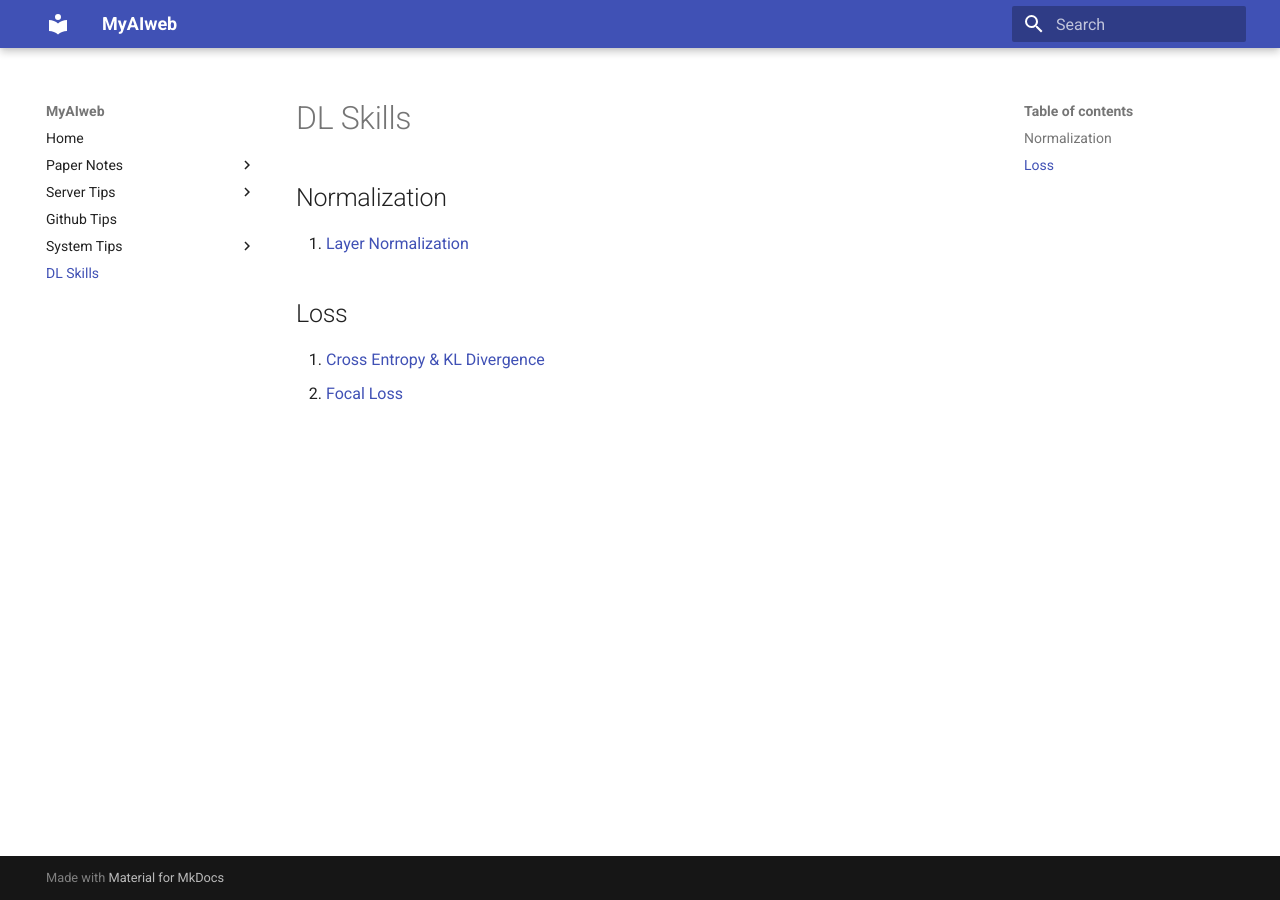
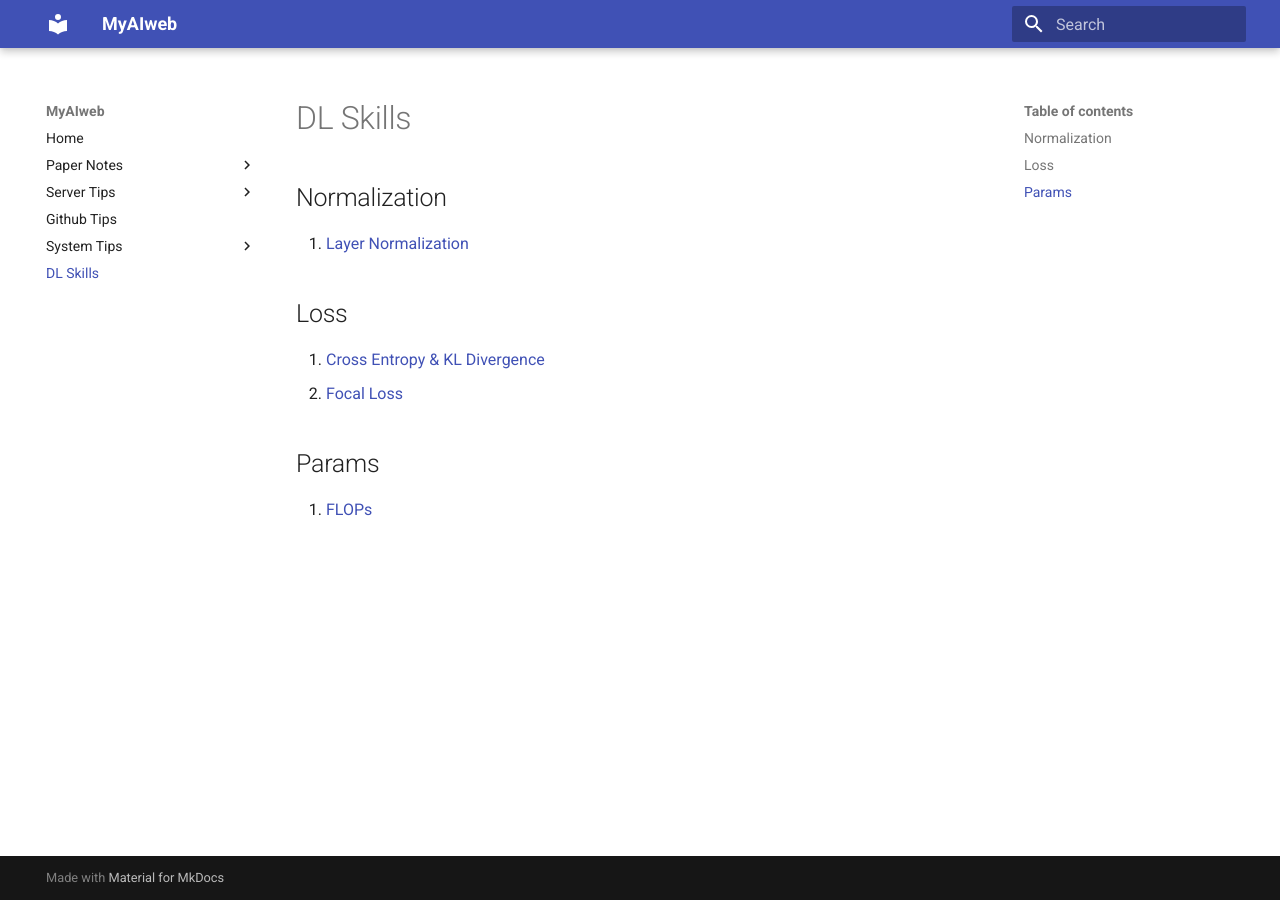
Before and after one commit to CSPaulia/MyAIweb, an MkDocs documentation site: the page built from docs/docs/DL_Skills/Skills.md, in a window 1280 px wide. Built offline with MkDocs 1.6.1 and Material for MkDocs 9.7.7, drawn with Linux system fonts in a browser that asks for light colours.

Commit message:
Add FLOPs Document

```diff
--- a/docs/docs/DL_Skills/Skills.md
+++ b/docs/docs/DL_Skills/Skills.md
@@ -6,3 +6,7 @@
 
 1. [Cross Entropy & KL Divergence](Loss/CE.md)
 2. [Focal Loss](Loss/Focal.md)
+
+## Params
+
+1. [FLOPs](Params/FLOPs.md)
```
Also changed, not shown: docs/docs/DL_Skills/Params/FLOPs.md (added, +3 -0 lines).
